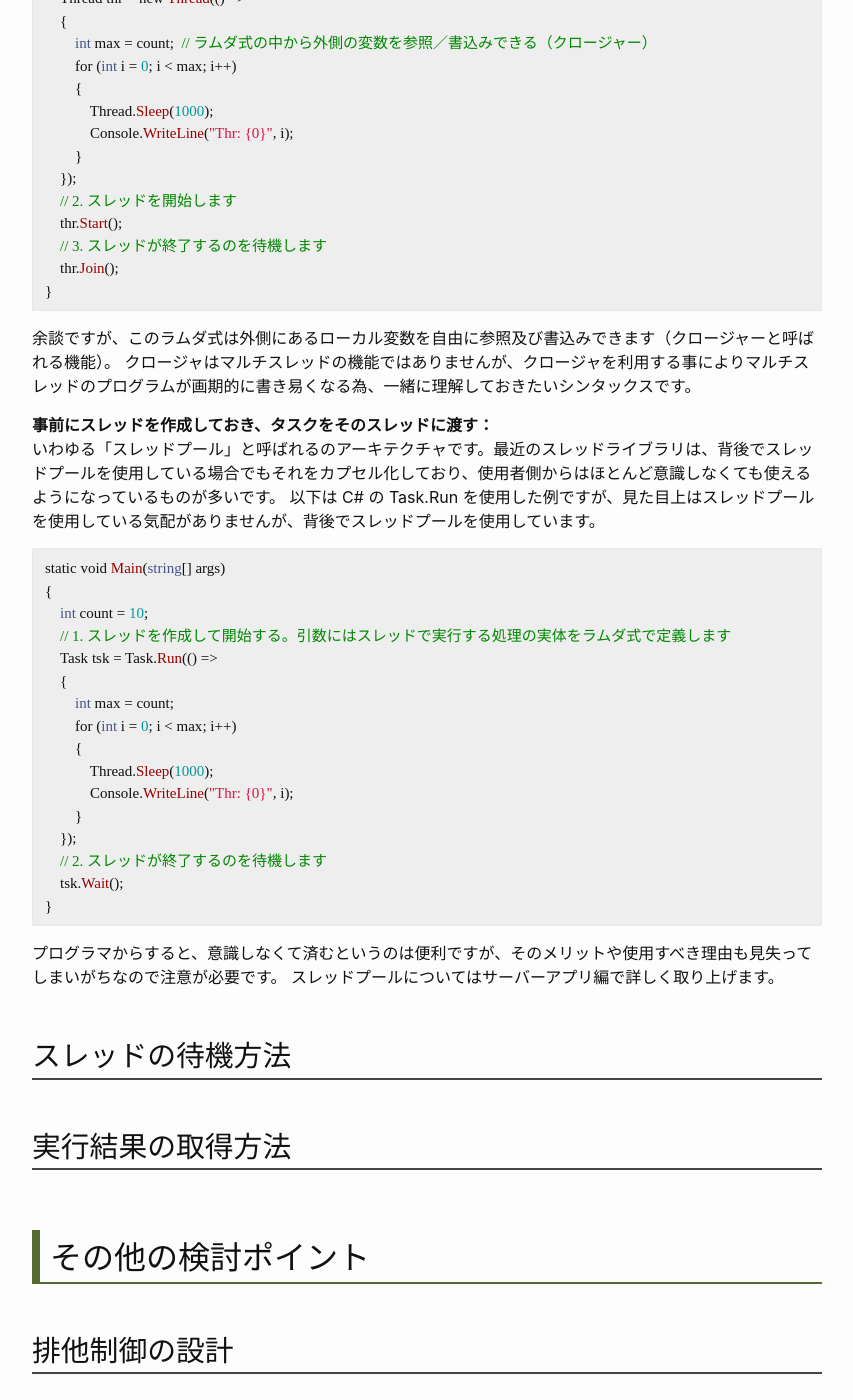
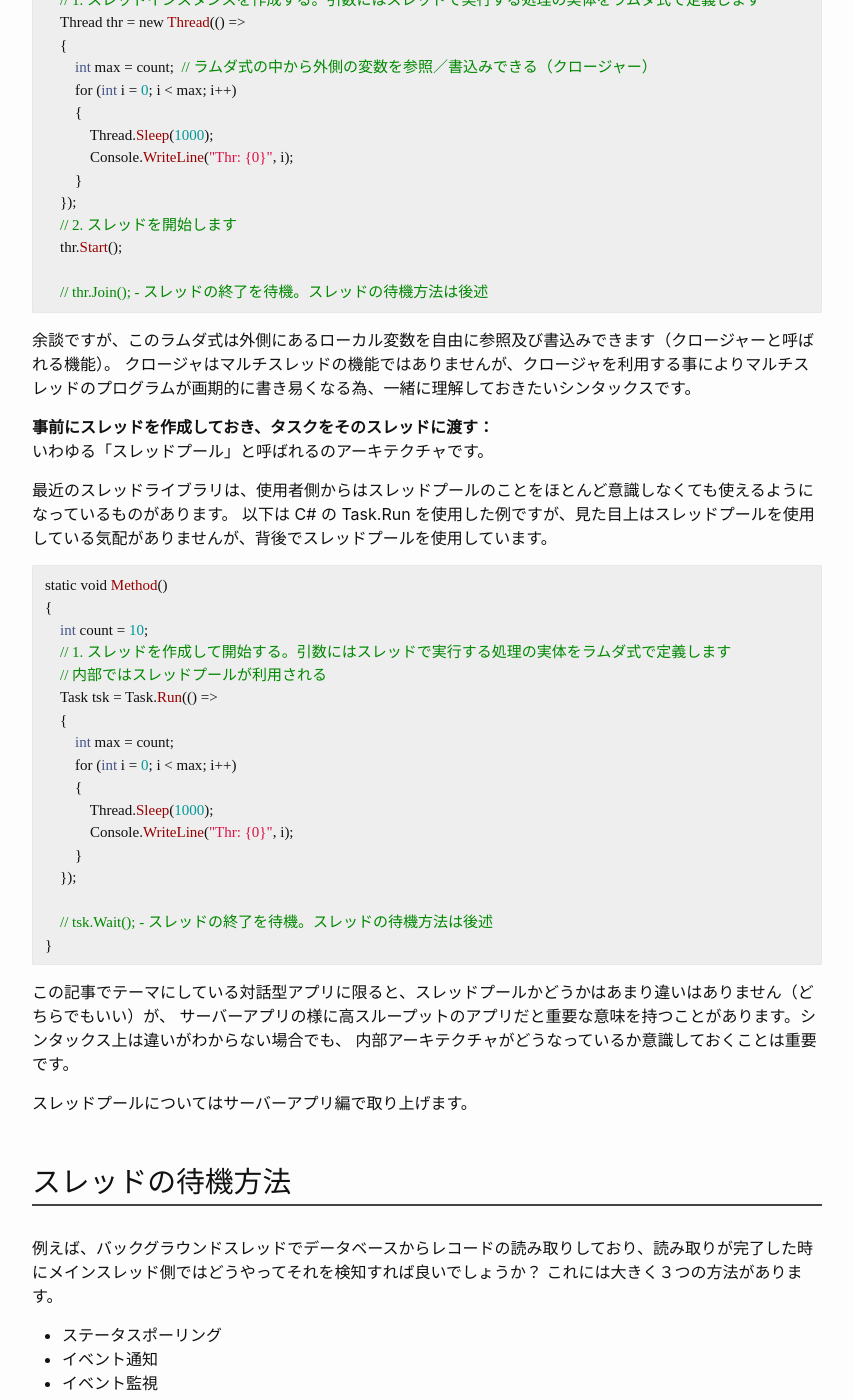
Before and after one commit to koytak-blog/koytak-blog.github.io, a Jekyll site: the page built from articles/multithread-app-arch/cliapp.md, in a window 1280 px wide and 1400 px high, scrolled down 5205 px. Shown: the whole window, without its empty margins (213-1066 px from the left). Built offline with Jekyll 4.4.1, drawn with Linux system fonts in a browser that asks for light colours; some of the changed text lies outside the part shown.

Commit message:
update mt

````diff
--- a/articles/multithread-app-arch/cliapp.md
+++ b/articles/multithread-app-arch/cliapp.md
@@ -64,7 +64,7 @@ date: 2023/08/17
 <br/>
 
 この様に、ユーザーがボタンをクリックしたら、何分間も結果が戻らずに画面がフリーズしてしまうようなアプリは、非常にユーザビリティ（使い勝手）が悪いですね。
-この問題の解決策は、時間のかかる処理をバックグラウンドスレッドで実行(非同期実行)させる方法です。
+この問題の解決策は、時間のかかる処理をバックグラウンドスレッドで実行させます。
 
 <br/>
 <div style="text-align: center"><img src="assets/cli-message-async.svg" alt="メッセージループと非同期処理" width="700px" /></div>
@@ -99,7 +99,7 @@ date: 2023/08/17
 
 ## スレッドの起動方法
 
-「スレッドの起動方法」というタイトルにしおておりますが、ここでは、スレッドを作成するシンタックスを説明したいのではなく、バックグラウンドのスレッドにタスクを依頼する時に、どういうアーキテクチャがあるかというのを話題にしたいと思います。
+「スレッドの起動方法」というタイトルにしおておりますが、起動方法というよりも、バックグラウンドのスレッドにタスクを依頼する時に、どういうアーキテクチャがあるかというのを話題にしたいと思います。
 大きく次の２パターンがあります。
 
 - 新規にスレッドを作成
@@ -111,7 +111,7 @@ date: 2023/08/17
 新規にスレッドを生成する場合は、スレッドクラスのインスタンスに、タスクを関数やラムダ式の形で渡すのが定番です。
 
 ``` csharp
-static void Main(string[] args)
+static void Method()
 {
     int count = 10;
     // 1. スレッドインスタンスを作成する。引数にはスレッドで実行する処理の実体をラムダ式で定義します
@@ -126,23 +126,25 @@ static void Main(string[] args)
     });
     // 2. スレッドを開始します
     thr.Start();
-    // 3. スレッドが終了するのを待機します
-    thr.Join();
-}
+
+    // thr.Join(); - スレッドの終了を待機。スレッドの待機方法は後述
 ```
 
 余談ですが、このラムダ式は外側にあるローカル変数を自由に参照及び書込みできます（クロージャーと呼ばれる機能）。
 クロージャはマルチスレッドの機能ではありませんが、クロージャを利用する事によりマルチスレッドのプログラムが画期的に書き易くなる為、一緒に理解しておきたいシンタックスです。
 
 **事前にスレッドを作成しておき、タスクをそのスレッドに渡す：**<br/>
-いわゆる「スレッドプール」と呼ばれるのアーキテクチャです。最近のスレッドライブラリは、背後でスレッドプールを使用している場合でもそれをカプセル化しており、使用者側からはほとんど意識しなくても使えるようになっているものが多いです。
+いわゆる「スレッドプール」と呼ばれるのアーキテクチャです。
+
+最近のスレッドライブラリは、使用者側からはスレッドプールのことをほとんど意識しなくても使えるようになっているものがあります。
 以下は C# の Task.Run を使用した例ですが、見た目上はスレッドプールを使用している気配がありませんが、背後でスレッドプールを使用しています。
 
 ``` csharp
-static void Main(string[] args)
+static void Method()
 {
     int count = 10;
     // 1. スレッドを作成して開始する。引数にはスレッドで実行する処理の実体をラムダ式で定義します
+    // 内部ではスレッドプールが利用される
     Task tsk = Task.Run(() =>
     {
         int max = count;
@@ -152,15 +154,30 @@ static void Main(string[] args)
             Console.WriteLine("Thr: {0}", i);
         }
     });
-    // 2. スレッドが終了するのを待機します
-    tsk.Wait();
+
+    // tsk.Wait(); - スレッドの終了を待機。スレッドの待機方法は後述
 }
 ```
 
-プログラマからすると、意識しなくて済むというのは便利ですが、そのメリットや使用すべき理由も見失ってしまいがちなので注意が必要です。
-スレッドプールについてはサーバーアプリ編で詳しく取り上げます。
+この記事でテーマにしている対話型アプリに限ると、スレッドプールかどうかはあまり違いはありません（どちらでもいい）が、
+サーバーアプリの様に高スループットのアプリだと重要な意味を持つことがあります。シンタックス上は違いがわからない場合でも、
+内部アーキテクチャがどうなっているか意識しておくことは重要です。
+
+スレッドプールについてはサーバーアプリ編で取り上げます。
 
 ## スレッドの待機方法
+
+例えば、バックグラウンドスレッドでデータベースからレコードの読み取りしており、読み取りが完了した時にメインスレッド側ではどうやってそれを検知すれば良いでしょうか？
+これには大きく３つの方法があります。
+
+- ステータスポーリング
+- イベント通知
+- イベント監視
+
+### ステータスポーリング
+
+バックグラウンドスレッドの終了を検知するには、メインスレッド側で定期的にスレッドのステータスをポーリングします。
+
 ## 実行結果の取得方法
 
 # その他の検討ポイント
````
Also changed, not shown: 1 other file.
